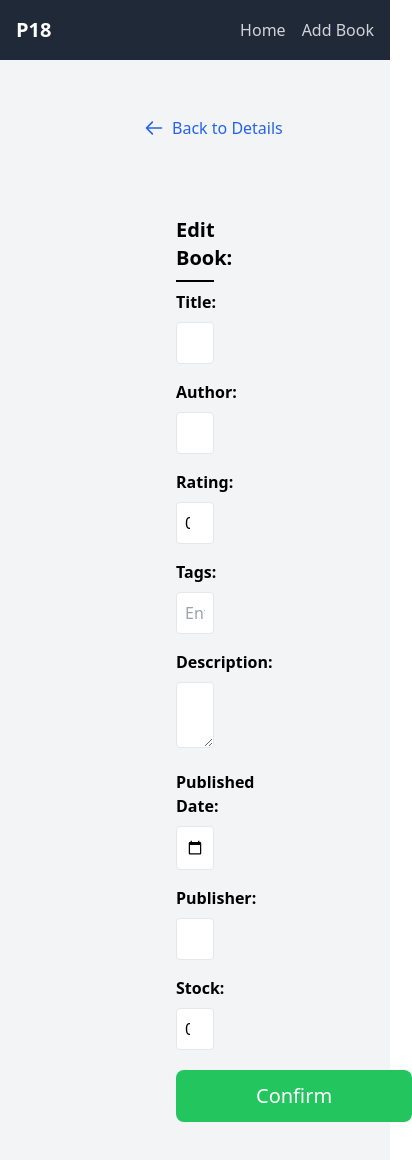
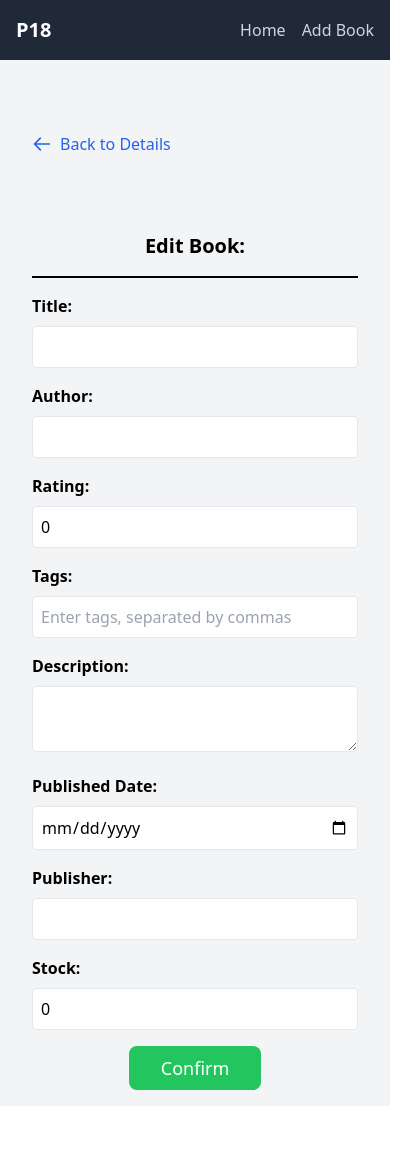
Before and after one commit to HazwanAdhikara/pweb-vuejs-P18-2024, a Vue app in the folder vue-project/: page /detail/1/edit in a window 390 px wide. Shown: the whole page, 412 px wide, since content can reach past the window. After the commit the page ends 1106 px from the top, so only its background shows below. Built offline with nearby package versions, Linux system fonts and the light colour scheme; no server answers.

Commit message:
fix responsive edit page

```diff
--- a/vue-project/src/components/editbook.vue
+++ b/vue-project/src/components/editbook.vue
@@ -1,8 +1,8 @@
 <template>
-  <div>
+  <div class="container mx-auto p-4">
     <RouterLink
       :to="`/detail/${$route.params.id}`"
-      class="inline-flex items-center text-blue-600 hover:text-blue-800 transition-colors ml-32 mt-6 sm:ml-4"
+      class="inline-flex items-center text-blue-600 hover:text-blue-800 transition-colors mt-6"
     >
       <svg
         xmlns="http://www.w3.org/2000/svg"
@@ -20,23 +20,27 @@
       </svg>
       Back to Details
     </RouterLink>
-    <div class="flex lg:ml-24 gap-x-10 flex-col lg:flex-row mt-8 mx-40 sm:ml-2">
-      <div class="w-full md:w-4/6 ml-20 md:ml-44 lg:w-4/6">
+    <div class="flex flex-col lg:flex-row lg:gap-x-10 mt-8">
+      <!-- Cover Image Section -->
+      <div class="w-full lg:w-1/2">
         <img
           v-if="bookDetails.coverImage"
           :src="bookDetails.coverImage"
-          class="rounded-xl w-[100%]"
+          class="rounded-xl w-full"
           alt="Book Cover"
         />
       </div>
-      <div class="mt-10 lg:mt-0 lg:pr-24 w-full sm:ml-20">
+      <!-- Edit Form Section -->
+      <div class="w-full lg:w-1/2 mt-10 lg:mt-0">
         <h1 class="font-bold text-xl md:text-2xl lg:text-3xl text-center">
           Edit Book: {{ bookTitle }}
         </h1>
-        <hr class="border border-black my-2" />
+        <hr class="border border-black my-4" />
 
-        <div class="mb-4">
-          <label for="title" class="font-bold">Title:</label>
+        <!-- Form Fields -->
+        <form @submit.prevent="confirmEdit" class="space-y-4">
+          <div>
+            <label for="title" class="font-bold block">Title:</label>
             <input
               id="title"
               type="text"
@@ -46,8 +50,8 @@
             />
           </div>
 
-        <div class="mb-4">
-          <label for="author" class="font-bold">Author:</label>
+          <div>
+            <label for="author" class="font-bold block">Author:</label>
             <input
               id="author"
               type="text"
@@ -57,8 +61,8 @@
             />
           </div>
 
-        <div class="mb-4">
-          <label for="rating" class="font-bold">Rating:</label>
+          <div>
+            <label for="rating" class="font-bold block">Rating:</label>
             <input
               id="rating"
               type="number"
@@ -70,8 +74,9 @@
               :placeholder="bookDetails.rating.average.toString()"
             />
           </div>
-        <div class="mb-4">
-          <label for="tags" class="font-bold">Tags:</label>
+
+          <div>
+            <label for="tags" class="font-bold block">Tags:</label>
             <input
               id="tags"
               type="text"
@@ -81,8 +86,8 @@
             />
           </div>
 
-        <div class="mb-4">
-          <label for="description" class="font-bold">Description:</label>
+          <div>
+            <label for="description" class="font-bold block">Description:</label>
             <textarea
               id="description"
               v-model="bookDetails.description"
@@ -91,8 +96,8 @@
             ></textarea>
           </div>
 
-        <div class="mb-4">
-          <label for="publishedDate" class="font-bold">Published Date:</label>
+          <div>
+            <label for="publishedDate" class="font-bold block">Published Date:</label>
             <input
               id="publishedDate"
               type="date"
@@ -102,8 +107,8 @@
             />
           </div>
 
-        <div class="mb-4">
-          <label for="publisher" class="font-bold">Publisher:</label>
+          <div>
+            <label for="publisher" class="font-bold block">Publisher:</label>
             <input
               id="publisher"
               type="text"
@@ -113,8 +118,8 @@
             />
           </div>
 
-        <div class="mb-4">
-          <label for="qty" class="font-bold">Stock:</label>
+          <div>
+            <label for="qty" class="font-bold block">Stock:</label>
             <input
               id="qty"
               type="number"
@@ -128,12 +133,13 @@
 
           <div>
             <button
-            @click="confirmEdit"
-            class="flex bg-green-500 text-white text-xl p-3 px-20 mt-5 mb-10 md:ml-44 rounded-lg hover:bg-green-600 transition-colors"
+              type="submit"
+              class="flex bg-green-500 text-white text-lg md:text-xl py-2 px-8 rounded-lg hover:bg-green-600 transition-colors mx-auto"
             >
               Confirm
             </button>
           </div>
+        </form>
       </div>
     </div>
   </div>
```
Lines whose indentation alone changed are shown as unchanged.
